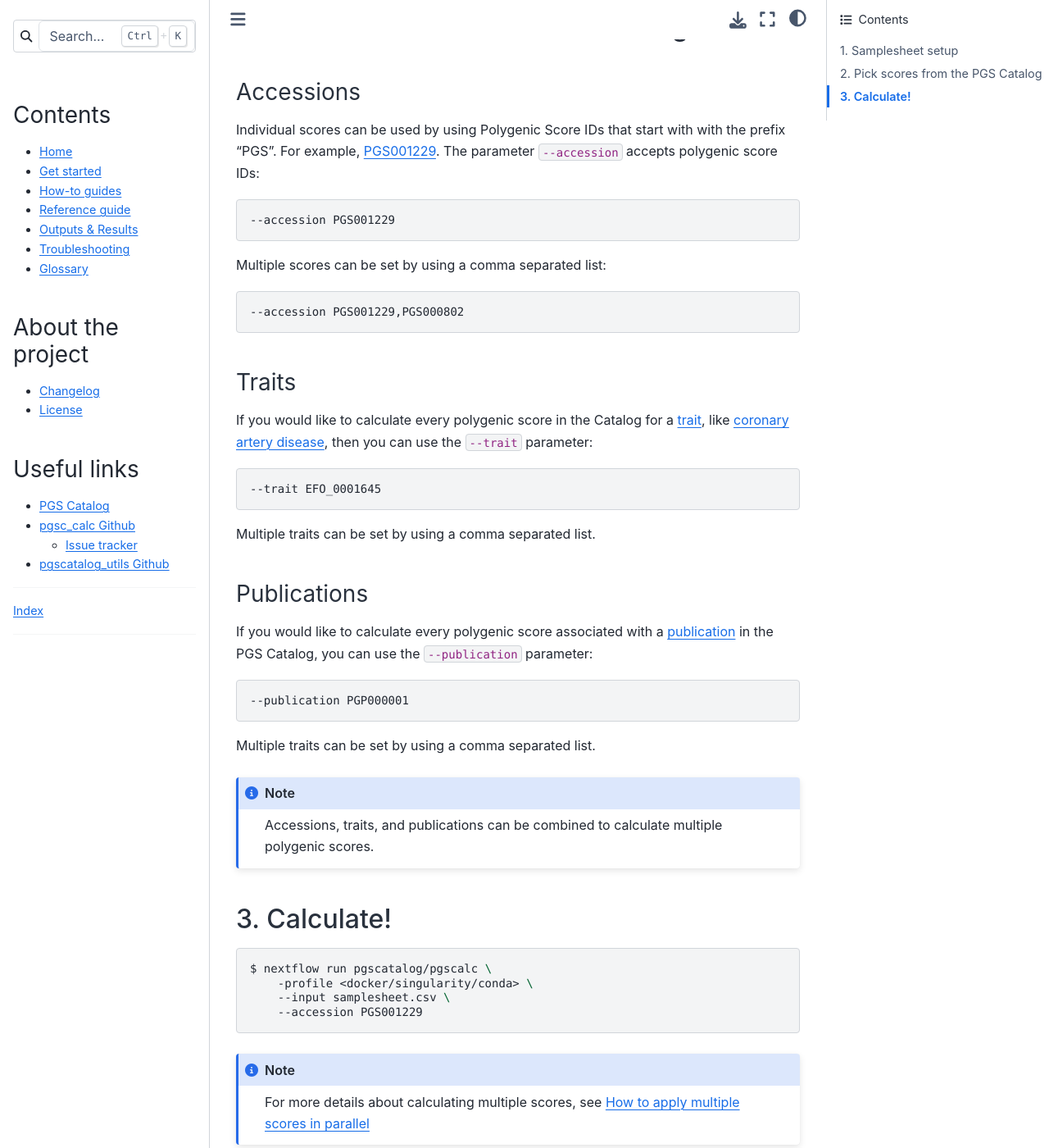
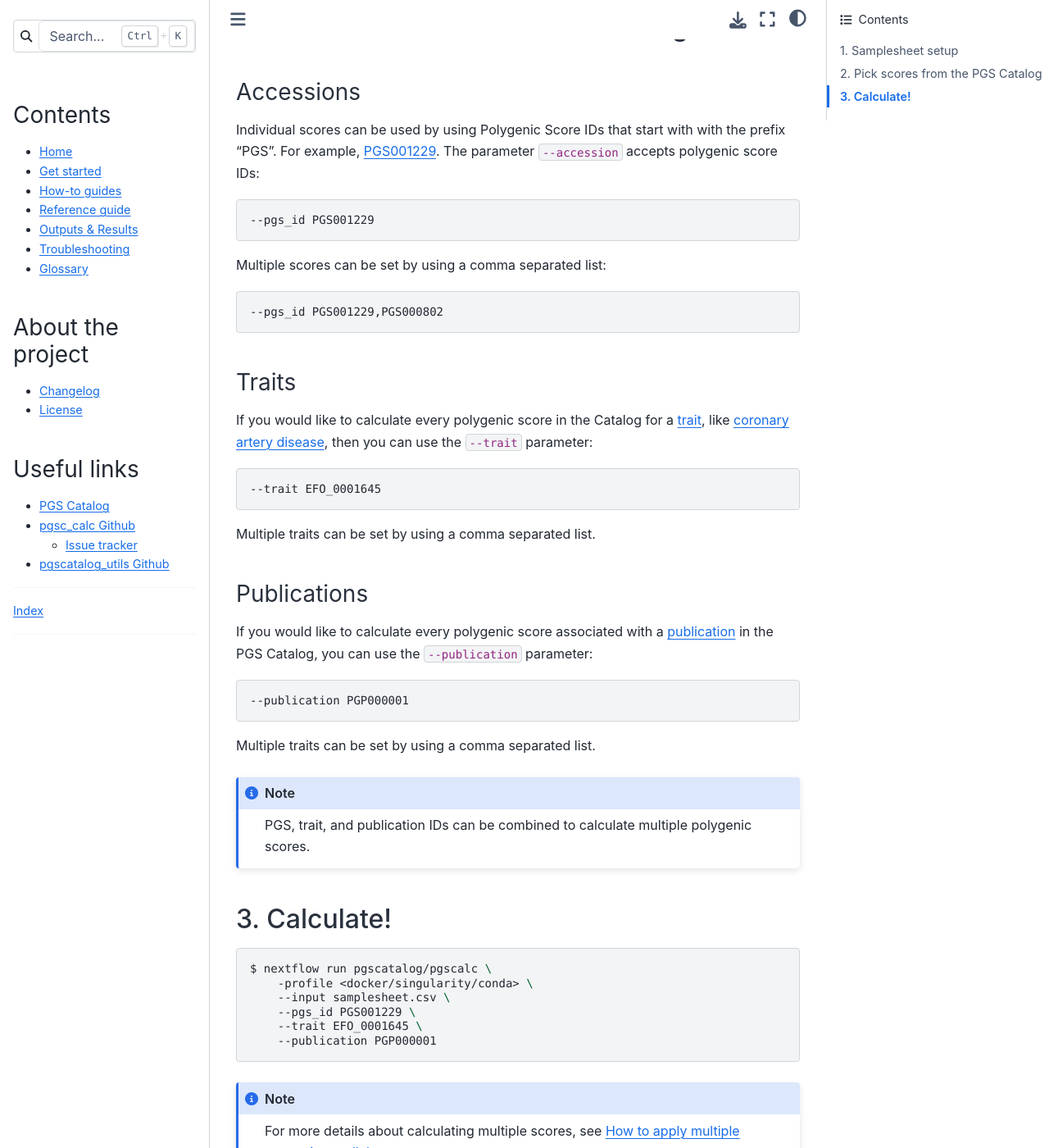
Before and after one commit to PGScatalog/pgsc_calc, a Sphinx documentation site: the page built from docs/how-to/calculate_pgscatalog.rst, in a window 1280 px wide and 1400 px high, scrolled down 648 px. Shown: the whole window at 82% size. Built offline with Sphinx 7.4.7 and the Sphinx Book theme 1.1.4, drawn with Linux system fonts in a browser that asks for light colours.

Commit message:
Replace --accession with --pgs_id

```diff
--- a/docs/how-to/bigjob.rst
+++ b/docs/how-to/bigjob.rst
@@ -48,7 +48,7 @@ pgsc_calc:
     $ nextflow run pgscatalog/pgsc_calc \
         -profile <docker/singularity/conda> \
         --input samplesheet.csv \
-        --accession PGS001229 \
+        --pgs_id PGS001229 \
         --parallel \
         -c my_custom.config
 
@@ -109,7 +109,7 @@ instead:
     nextflow run pgscatalog/pgsc_calc \
         -profile singularity \
         --input samplesheet.csv \
-        --accession PGS001229 \
+        --pgs_id PGS001229 \
         --parallel \
         -c my_custom.config
 
--- a/docs/how-to/calculate_pgscatalog.rst
+++ b/docs/how-to/calculate_pgscatalog.rst
@@ -45,13 +45,13 @@ accepts polygenic score IDs:
 
 .. code-block:: console
 
-    --accession PGS001229
+    --pgs_id PGS001229
 
 Multiple scores can be set by using a comma separated list:
 
 .. code-block:: console
 
-    --accession PGS001229,PGS000802
+    --pgs_id PGS001229,PGS000802
 
 .. _`PGS001229`: http://www.pgscatalog.org/score/PGS001229/
 
@@ -86,7 +86,7 @@ Multiple traits can be set by using a comma separated list.
 
 .. _`publication`: https://www.pgscatalog.org/browse/studies/
 
-.. note:: Accessions, traits, and publications can be combined to calculate
+.. note:: PGS, trait, and publication IDs can be combined to calculate
           multiple polygenic scores.
 
 3. Calculate!
@@ -97,6 +97,8 @@ Multiple traits can be set by using a comma separated list.
     $ nextflow run pgscatalog/pgscalc \
         -profile <docker/singularity/conda> \
         --input samplesheet.csv \
-        --accession PGS001229
+        --pgs_id PGS001229 \
+        --trait EFO_0001645 \
+        --publication PGP000001
 
 .. note:: For more details about calculating multiple scores, see :ref:`multiple`
--- a/docs/how-to/liftover.rst
+++ b/docs/how-to/liftover.rst
@@ -48,7 +48,7 @@ are in build GRCh38:
     $ nextflow run pgscatalog/pgsc_calc \
         -profile <docker/singularity/conda> \
         --input samplesheet.csv \
-        --accession PGS001229 \
+        --scorefile MyCustomFile.txt \
         --liftover \
         --target_build GRCh38
 
--- a/docs/how-to/multiple.rst
+++ b/docs/how-to/multiple.rst
@@ -45,7 +45,7 @@ example:
 
 .. code-block:: console
 
-    --accession PGS001229,PGS000802
+    --pgs_id PGS001229,PGS000802
 
 3. Multiple custom scorefiles
 -----------------------------
@@ -128,7 +128,7 @@ Setting effect types for variants is not supported with this format (see
     $ nextflow run pgscatalog/pgscalc \
         -profile <docker/singularity/conda> \
         --input samplesheet.csv \
-        --accession PGS001229,PGS001405
+        --pgs_id PGS001229,PGS001405
 
 - Or you might be using multiple scoring files in the same directory:
 
@@ -142,7 +142,7 @@ Setting effect types for variants is not supported with this format (see
 Congratulations, you've now calculated multiple scores in parallel!
 |:partying_face:|
 
-.. note:: You can set both ``--accession`` and ``--scorefile`` parameters to
+.. note:: You can set both ``--pgs_id`` and ``--scorefile`` parameters to
           combine scores in the PGS Catalog with your own custom scores
 
 After the workflow executes successfully, the calculated scores and a summary
--- a/docs/how-to/yaml.rst
+++ b/docs/how-to/yaml.rst
@@ -14,7 +14,7 @@ Parameters can be stored in YAML format, for example:
 .. code-block:: yaml
 
    input: path/to/samplesheet.csv
-   accession: 'PGS001229,PGS000018'
+   pgs_id: 'PGS001229,PGS000018'
    liftover: true
    target_build: GRCh37
 
```
Also changed, not shown: other parts of docs/how-to/liftover.rst (+1 -1 lines), docs/getting-started.rst (+4 -4 lines).
